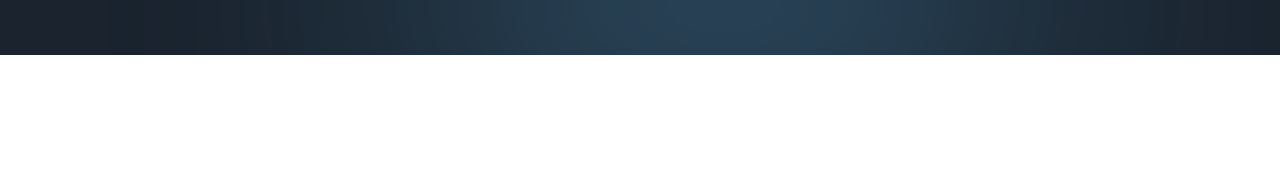
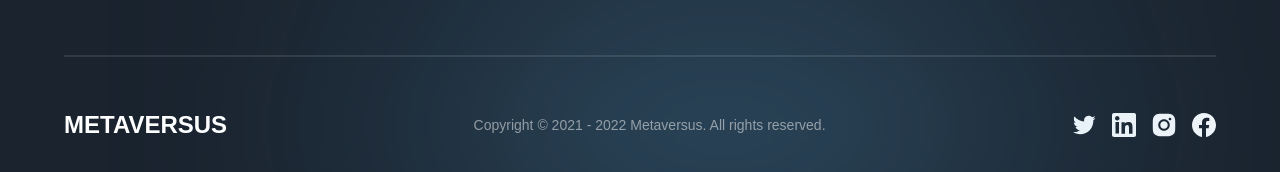
Before and after one commit to graceupongraceemi/nextjs-13-website, a Next.js app: page / in a window 1280 px wide. Shown: the part 7066-7238 px from the top of the page. Before the commit the page ends 7121 px from the top, so only its background shows below. Built offline with nearby package versions, Linux system fonts and the light colour scheme; a web font is replaced by a local one.

Commit message:
In Footer.jsx, below the img inside button, created a self closing div for a line, and below that inside another div, copyright p tag section and social icons added in another div to complete the Footer.jsx

```diff
--- a/components/Footer.jsx
+++ b/components/Footer.jsx
@@ -1,6 +1,8 @@
 'use client';
 
 import { motion } from 'framer-motion';
+import { socials } from '../constants';
+
 import styles from '../styles';
 import { footerVariants } from '../utils/motion';
 
@@ -28,6 +30,27 @@ const Footer = () => (
           </span>
         </button>
       </div>
+      <div className='flex flex-col'>
+        <div className='mb-[50px] h-[2px] bg-white opacity-10' />
+
+        <div className='flex items-center justify-between flex-wrap gap-4'>
+          <h4 className='font-extrabold text-[24px] text-white'>METAVERSUS</h4>
+          <p className='font-normal text-[14px] text-white opacity-50'>
+            Copyright © 2021 - 2022 Metaversus. All rights reserved.
+          </p>
+
+          <div className='flex gap-4'>
+            {socials.map((social) => (
+              <img
+                key={social.name}
+                src={social.url}
+                alt={social.name}
+                className='w-[24px] h-[24px] object-contain cursor-pointer'
+              />
+            ))}
+          </div>
+        </div>
+      </div>
     </div>
   </motion.footer>
 );
```
